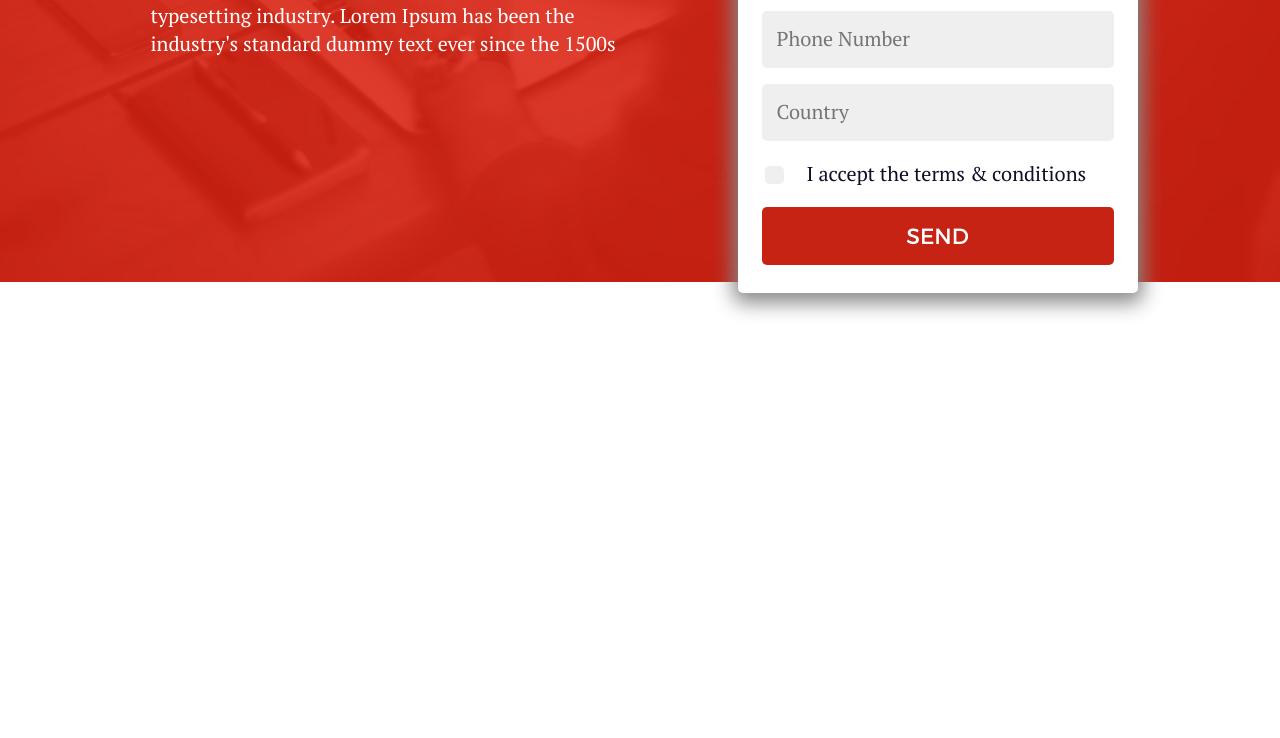
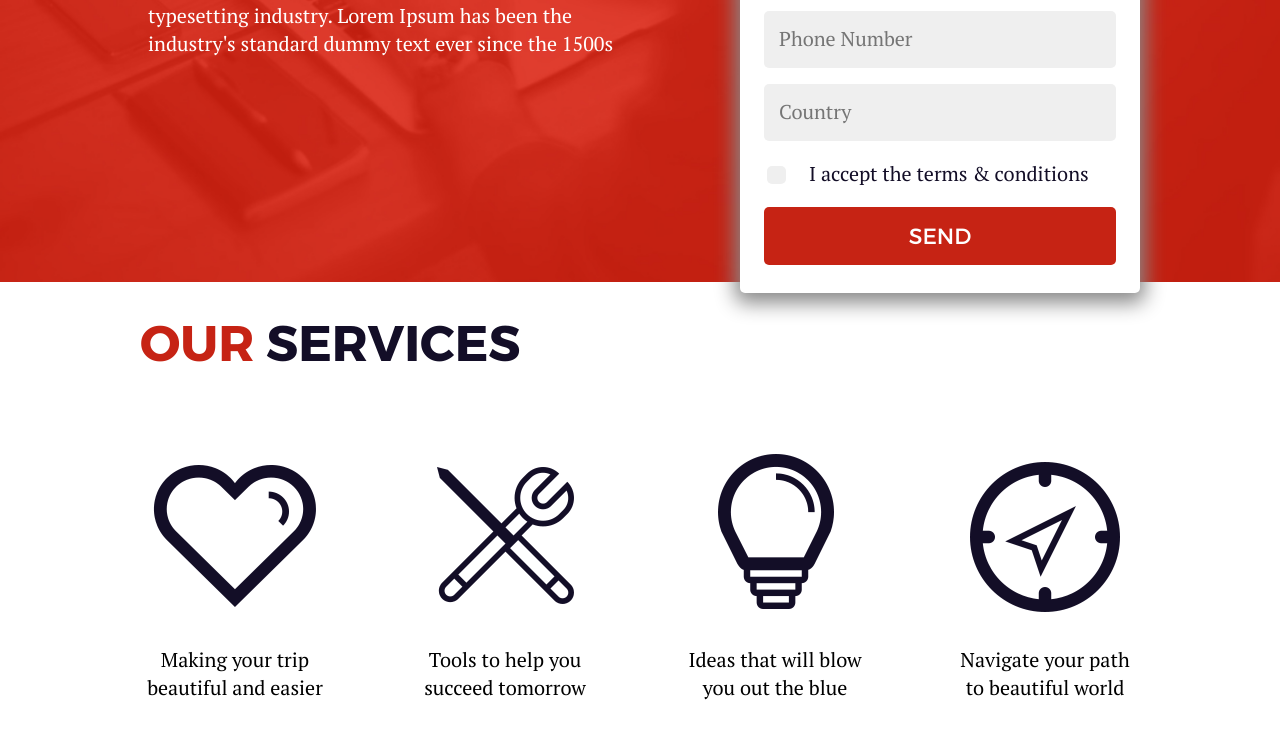
Before and after one commit to roman-stepanov/automotive, a website: page index.html in a window 1280 px wide. Shown: the part 406-1144 px from the top of the page. Before the commit the page ends 800 px from the top, so only its background shows below. Drawn offline with nearby package versions, Linux system fonts and the light colour scheme; files that its build step writes are made by us from their sources.

Commit message:
Сделал раздел our services

```diff
--- a/index.html
+++ b/index.html
@@ -51,5 +51,18 @@
         </div>
       </div>
     </header>
+    <main>
+      <section class="our-services">
+        <div class="our-services__container">
+          <h2 class="our-services__title"><span>Our</span> services</h2>
+          <ul class="our-services__list">
+            <li class="our-services__item  our-services__item--heart">Making your trip beautiful and easier</li>
+            <li class="our-services__item  our-services__item--tools">Tools to help you succeed tomorrow</li>
+            <li class="our-services__item  our-services__item--idea">Ideas that will blow you out the blue</li>
+            <li class="our-services__item  our-services__item--compass">Navigate your path to beautiful world</li>
+          </ul>
+        </div>
+      </section>
+    </main>
   </body>
 </html>
--- /dev/null
+++ b/less/blocks/our-services.less
@@ -0,0 +1,71 @@
+.our-services {
+
+}
+
+.our-services__container {
+  width: @min-width;
+  margin: 0 auto;
+  padding: 19px 0px 62px 0px;
+}
+
+.our-services__title {
+  color: @clr_dark-blue;
+  font-family: @fnt_Montserrat;
+  font-size: 50px;
+  font-weight: 700;
+  line-height: 80px;
+  text-transform: uppercase;
+  margin: 0px 0px 73px 0px;
+  padding: 0;
+}
+
+.our-services__title span {
+  color: @clr_red;
+}
+
+.our-services__list {
+  display: flex;
+  flex-wrap: wrap;
+  justify-content: space-between;
+  margin: 0;
+  padding: 0;
+  list-style: none;
+}
+
+.our-services__item {
+  position: relative;
+  font-size: 20px;
+  line-height: 28px;
+  text-align: center;
+  margin: 0;
+  padding: 192px 0px 0px 0px;
+  width: 190px;
+
+  &::before {
+    content: "";
+    position: absolute;
+    top: 0;
+    left: 10px;
+    width: 170px;
+    height: 170px;
+
+    background-image: url("../img/services-icons.png");
+    background-repeat: no-repeat;
+  }
+
+  &--heart::before {
+    background-position: -12px -4px;
+  }
+
+  &--tools::before {
+    background-position: -191px -2px;
+  }
+
+  &--idea::before {
+    background-position: -347px -15px;
+  }
+
+  &--compass::before {
+    background-position: -511px -7px;
+  }
+}
--- a/less/global/variables.less
+++ b/less/global/variables.less
@@ -1,4 +1,4 @@
-@min-width: 995px;
+@min-width: 1000px;
 
 @fnt_PTSerif: "PT Serif", "Times New Roman", serif;
 @fnt_Montserrat: "Montserrat", "Arial", sans-serif;
--- a/less/style.less
+++ b/less/style.less
@@ -5,3 +5,4 @@
 @import "blocks/page-header.less";
 @import "blocks/main-nav.less";
 @import "blocks/promo-form.less";
+@import "blocks/our-services.less";
```
Also changed, not shown: img/services-icons.png (added).
